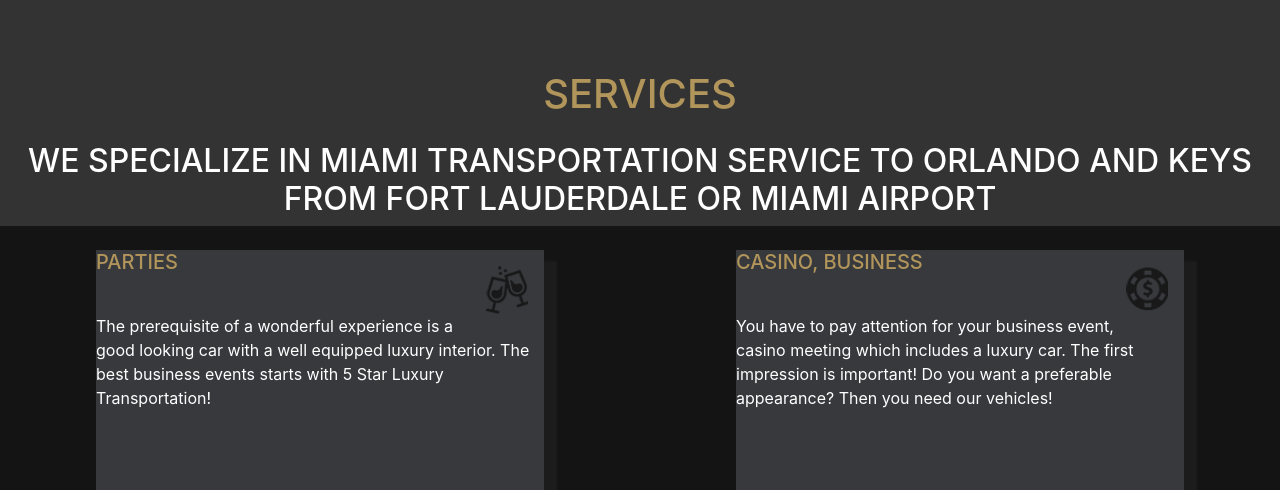
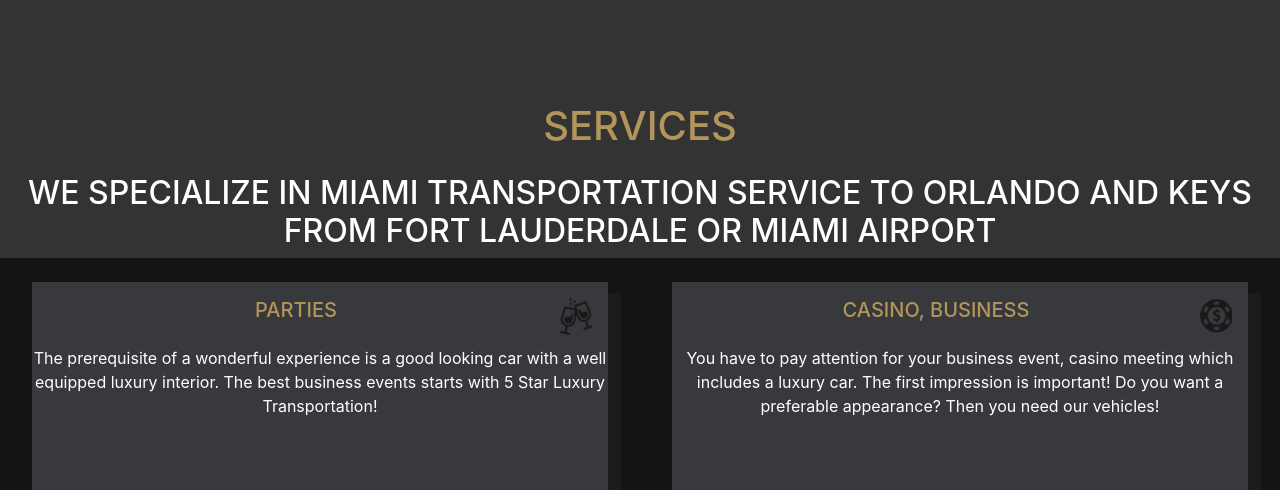
Before and after one commit to viktorferenczi/LuxuryTransportation, a React (Create React App) app: page / in a window 1280 px wide. Shown: the part 2076-2566 px from the top of the page. Built offline with nearby package versions, Linux system fonts and the light colour scheme.

Commit message:
link design

```diff
--- a/src/App.css
+++ b/src/App.css
@@ -137,7 +137,8 @@
 .icon {
     color: #b1955a;
     padding-right: 1rem;
-    font-size: 1.5rem
+    font-size: 1.5rem;
+    text-decoration: none;
 }
 
 .intruduction {
@@ -181,17 +182,18 @@
 }
 
 .service-inner-div {
-    width: 70%;
-    height: 15rem;
+    width: 90%;
+    height: 13rem;
     display: inline-block;
-    text-align: left;
+    text-align: center;
     background-color: #37393d;
     box-shadow: 12px 12px 2px 1px rgba(32, 32, 32, 0.747);
 }
 
 .service-name {
     color: #b1955a;
-    padding-bottom: 2rem;
+    padding-bottom: 1rem;
+    margin-top: 1rem;
 }
 
 .vehicle-name {
@@ -200,6 +202,7 @@
 
 .service-icon-image {
     float: right;
+    width: 2rem;
     margin-right: 1rem;
     margin-top: 1rem;
 }
@@ -234,17 +237,18 @@
 .fleet-div {
     display: flex;
     justify-content: space-around;
-    margin-top: 8rem;
-    padding-bottom: 27.75rem;
+    margin-top: 2rem;
+    padding-bottom: 2rem;
 }
 
 .fleet-intruduction {
     display: inline-grid;
     justify-content: center;
-    width: 40rem;
+    width: 80rem;
     background-color: #37393d;
     box-shadow: 12px 12px 2px 1px rgb(32 32 32 / 75%);
     padding: 1rem;
+    margin-bottom: 2rem;
 }
 
 .hamburger-menu {
@@ -352,7 +356,8 @@
     justify-content: center
 }
 .services{
-    display:grid
+    display:grid;
+    margin-bottom: 1rem;
 }
 
 .car-mercedes-div {
@@ -464,9 +469,10 @@
 .main-banner {
     background-image: url("./store/img/mainPageBanner/audi_interioir.webp");
     background-size: 100% 100%;
-    height: 28rem;
+    height: 30rem;
     margin-bottom: 2rem;
     border-bottom: #141414;
+    border-width: 1rem;
 }
 
 .main-page-fleet-button-div {
@@ -668,6 +674,14 @@
     }
 }
 
+
+@media only screen and (max-width: 1250px) {
+
+    .fleet-intruduction {
+        width: 30rem;
+    }
+}
+
 @media only screen and (max-width: 500px) {
     .email {
         display: none;
```
